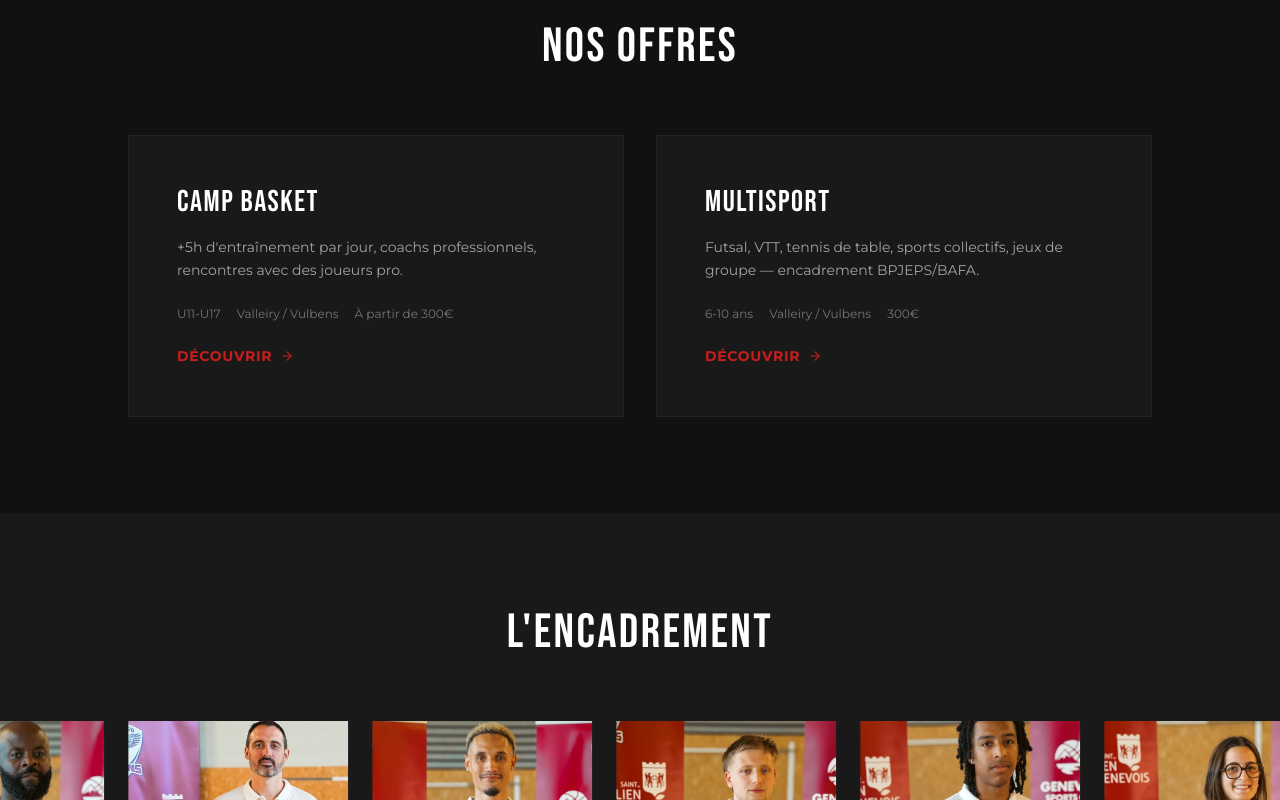
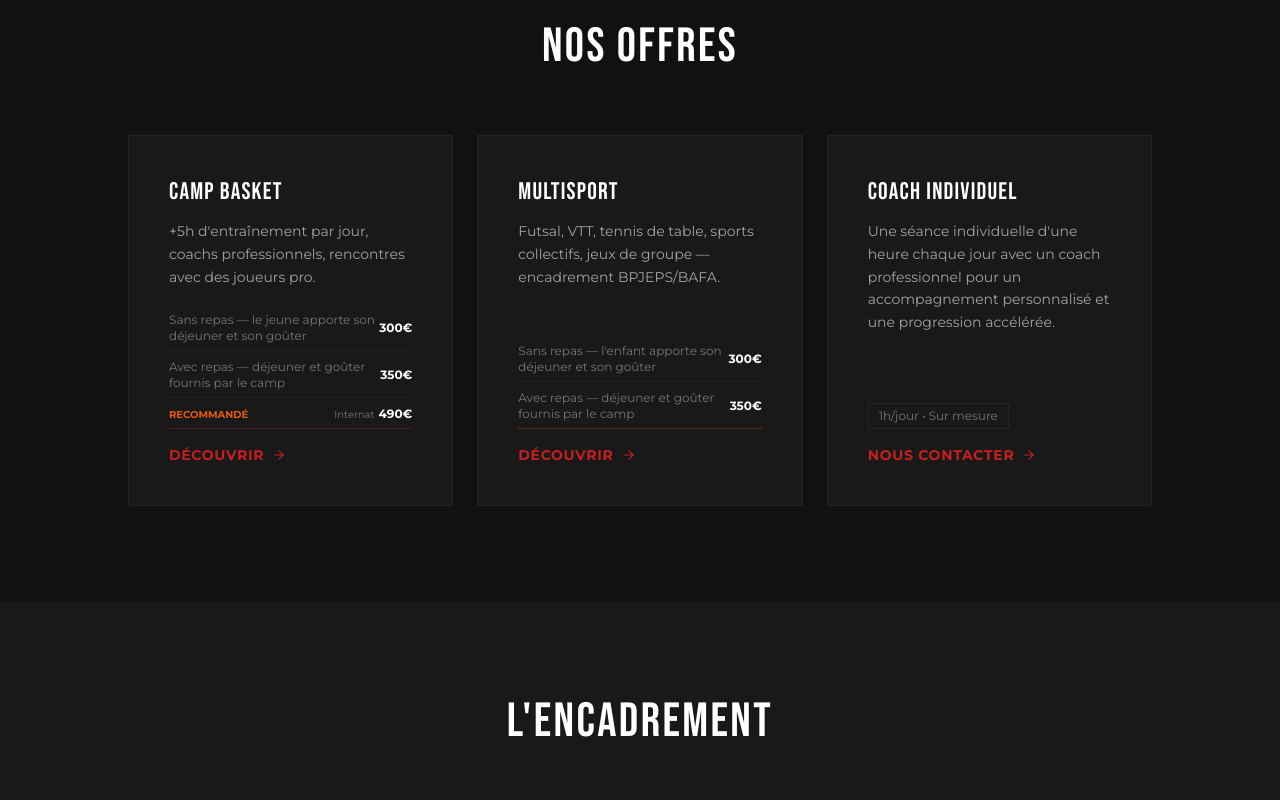
Before and after one commit to rayantech-iot/summer-camp-St-Ju, a Next.js app: page / in a window 1280 px wide. Shown: the part 2000-2800 px from the top of the page. Built offline with nearby package versions, Linux system fonts and the light colour scheme; no server answers; the database is empty.

Commit message:
U.S EDITION, recommandé→internat, offres détaillées accueil, coach individuel

```diff
--- a/src/app/camp-basket/page.tsx
+++ b/src/app/camp-basket/page.tsx
@@ -101,16 +101,16 @@ export default function CampBasketPage() {
                   <div className="font-heading text-5xl text-gsc-red mt-4">{basketOffer?.price_externat || 300}€</div>
                   <p className="text-sm text-gsc-white/50 mt-2">{t('campBasket.pricing.perWeek')}</p>
                 </div>
-                <div className="bg-gsc-gray/30 p-8 border border-gsc-red/30 relative">
-                  <div className="absolute -top-3 -right-3 bg-gsc-orange text-white text-xs font-bold px-3 py-1 uppercase tracking-wider">
-                    {t('campBasket.pricing.recommended')}
-                  </div>
+                <div className="bg-gsc-gray/30 p-8 border border-gsc-gray/30">
                   <div className="font-heading text-xl text-gsc-white tracking-wider">{t('campBasket.pricing.externat')}</div>
                   <p className="text-xs text-gsc-white/40 mt-1">{t('campBasket.pricing.externatAvecRepas')}</p>
                   <div className="font-heading text-5xl text-gsc-red mt-4">{basketOffer?.price_externat_avec_repas || 350}€</div>
                   <p className="text-sm text-gsc-white/50 mt-2">{t('campBasket.pricing.perWeek')}</p>
                 </div>
-                <div className="bg-gsc-gray/30 p-8 border border-gsc-gray/30">
+                <div className="bg-gsc-gray/30 p-8 border border-gsc-red/30 relative">
+                  <div className="absolute -top-3 -right-3 bg-gsc-orange text-white text-xs font-bold px-3 py-1 uppercase tracking-wider">
+                    {t('campBasket.pricing.recommended')}
+                  </div>
                   <div className="font-heading text-xl text-gsc-white tracking-wider">{t('campBasket.pricing.internat')}</div>
                   <p className="text-xs text-gsc-white/40 mt-1">{t('campBasket.pricing.internatDesc')}</p>
                   <div className="font-heading text-5xl text-gsc-red mt-4">{basketOffer?.price_internat || 490}€</div>
--- a/src/app/page.tsx
+++ b/src/app/page.tsx
@@ -204,37 +204,68 @@ export default function Home() {
             <h2 className="font-heading text-4xl sm:text-5xl text-gsc-white tracking-wider text-center mb-16">
               {t('offers.title')}
             </h2>
-            <div className="grid grid-cols-1 md:grid-cols-2 gap-8">
+            <div className="grid grid-cols-1 md:grid-cols-3 gap-6">
               <Link href="/camp-basket" className="group block">
-                <div className="bg-gsc-gray/20 p-8 sm:p-12 border border-gsc-gray/30 group-hover:border-gsc-red/50 transition-all h-full">
-                  <h3 className="font-heading text-3xl text-gsc-white tracking-wider">{t('offers.basket.title')}</h3>
-                  <p className="mt-4 text-gsc-white/60 text-sm leading-relaxed">
+                <div className="bg-gsc-gray/20 p-8 sm:p-10 border border-gsc-gray/30 group-hover:border-gsc-red/50 transition-all h-full flex flex-col">
+                  <h3 className="font-heading text-2xl text-gsc-white tracking-wider">{t('offers.basket.title')}</h3>
+                  <p className="mt-3 text-gsc-white/60 text-sm leading-relaxed flex-1">
                     {t('offers.basket.desc')}
                   </p>
-                  <div className="mt-6 flex flex-wrap gap-4 text-xs text-gsc-white/40">
-                    <span>U11-U17</span>
-                    <span>Valleiry / Vulbens</span>
-                    <span>{t('offers.basket.from')} {basketOffer?.price_externat || 300}€</span>
+                  <div className="mt-6 space-y-2 text-xs">
+                    <div className="flex justify-between items-center border-b border-gsc-gray/30 pb-1.5">
+                      <span className="text-gsc-white/40">{t('campBasket.pricing.externatSansRepas')}</span>
+                      <span className="text-gsc-white font-bold">{basketOffer?.price_externat || 300}€</span>
+                    </div>
+                    <div className="flex justify-between items-center border-b border-gsc-gray/30 pb-1.5">
+                      <span className="text-gsc-white/40">{t('campBasket.pricing.externatAvecRepas')}</span>
+                      <span className="text-gsc-white font-bold">{basketOffer?.price_externat_avec_repas || 350}€</span>
+                    </div>
+                    <div className="flex justify-between items-center border-b border-gsc-red/30 pb-1.5">
+                      <span className="text-gsc-orange text-[10px] font-bold uppercase">{t('campBasket.pricing.recommended')}</span>
+                      <span className="flex items-center gap-1">
+                        <span className="text-gsc-white/40 text-[10px]">{t('campBasket.pricing.internat')}</span>
+                        <span className="text-gsc-white font-bold">{basketOffer?.price_internat || 490}€</span>
+                      </span>
+                    </div>
                   </div>
-                  <span className="mt-6 inline-flex items-center gap-2 text-gsc-red font-bold uppercase text-sm tracking-wider group-hover:gap-3 transition-all">
+                  <span className="mt-4 inline-flex items-center gap-2 text-gsc-red font-bold uppercase text-sm tracking-wider group-hover:gap-3 transition-all">
                     {t('offers.basket.cta')} <ArrowRight size={14} />
                   </span>
                 </div>
               </Link>
               <Link href="/multisport" className="group block">
-                <div className="bg-gsc-gray/20 p-8 sm:p-12 border border-gsc-gray/30 group-hover:border-gsc-red/50 transition-all h-full">
-                  <h3 className="font-heading text-3xl text-gsc-white tracking-wider">{t('offers.multi.title')}</h3>
-                  <p className="mt-4 text-gsc-white/60 text-sm leading-relaxed">
+                <div className="bg-gsc-gray/20 p-8 sm:p-10 border border-gsc-gray/30 group-hover:border-gsc-red/50 transition-all h-full flex flex-col">
+                  <h3 className="font-heading text-2xl text-gsc-white tracking-wider">{t('offers.multi.title')}</h3>
+                  <p className="mt-3 text-gsc-white/60 text-sm leading-relaxed flex-1">
                     {t('offers.multi.desc')}
                   </p>
-                  <div className="mt-6 flex flex-wrap gap-4 text-xs text-gsc-white/40">
-                    <span>6-10 ans</span>
-                    <span>Valleiry / Vulbens</span>
-                    <span>{multiOffer?.price_externat || 300}€</span>
+                  <div className="mt-6 space-y-2 text-xs">
+                    <div className="flex justify-between items-center border-b border-gsc-gray/30 pb-1.5">
+                      <span className="text-gsc-white/40">{t('multisport.pricing.externatSansRepas')}</span>
+                      <span className="text-gsc-white font-bold">{multiOffer?.price_externat || 300}€</span>
+                    </div>
+                    <div className="flex justify-between items-center border-b border-gsc-orange/30 pb-1.5">
+                      <span className="text-gsc-white/40">{t('multisport.pricing.externatAvecRepas')}</span>
+                      <span className="text-gsc-white font-bold">{multiOffer?.price_externat_avec_repas || 350}€</span>
+                    </div>
                   </div>
-                  <span className="mt-6 inline-flex items-center gap-2 text-gsc-red font-bold uppercase text-sm tracking-wider group-hover:gap-3 transition-all">
+                  <span className="mt-4 inline-flex items-center gap-2 text-gsc-red font-bold uppercase text-sm tracking-wider group-hover:gap-3 transition-all">
                     {t('offers.multi.cta')} <ArrowRight size={14} />
                   </span>
+                </div>
+              </Link>
+              <Link href="/contact" className="group block">
+                <div className="bg-gsc-gray/20 p-8 sm:p-10 border border-gsc-gray/30 group-hover:border-gsc-red/50 transition-all h-full flex flex-col">
+                  <h3 className="font-heading text-2xl text-gsc-white tracking-wider">{t('offers.coach.title')}</h3>
+                  <p className="mt-3 text-gsc-white/60 text-sm leading-relaxed flex-1">
+                    {t('offers.coach.desc')}
+                  </p>
+                  <div className="mt-6 flex flex-wrap gap-2 text-xs text-gsc-white/40">
+                    <span className="border border-gsc-gray/40 px-2.5 py-1">{t('offers.coach.perDay')}</span>
+                  </div>
+                  <div className="mt-4 flex items-center gap-2 text-gsc-red font-bold uppercase text-sm tracking-wider group-hover:gap-3 transition-all">
+                    {t('offers.coach.contact')} <ArrowRight size={14} />
+                  </div>
                 </div>
               </Link>
             </div>
--- a/src/lib/i18n/translations.ts
+++ b/src/lib/i18n/translations.ts
@@ -13,7 +13,7 @@ const fr: Translations = {
   'nav.faq': 'FAQ',
   'nav.contact': 'Contact',
   'nav.register': "Je m'inscris",
-  'nav.usEdition': 'US EDITION',
+  'nav.usEdition': 'U.S EDITION',
   'nav.menu': 'Menu',
 
   // Hero
@@ -54,6 +54,10 @@ const fr: Translations = {
   'offers.multi.title': 'Multisport',
   'offers.multi.desc': 'Futsal, VTT, tennis de table, sports collectifs, jeux de groupe — encadrement BPJEPS/BAFA.',
   'offers.multi.cta': 'Découvrir',
+  'offers.coach.title': 'Coach Individuel',
+  'offers.coach.desc': 'Une séance individuelle d\'une heure chaque jour avec un coach professionnel pour un accompagnement personnalisé et une progression accélérée.',
+  'offers.coach.contact': 'Nous contacter',
+  'offers.coach.perDay': '1h/jour • Sur mesure',
 
   // Coaching section
   'coaching.title': "L'encadrement",
@@ -278,7 +282,7 @@ const fr: Translations = {
   'upcoming.title': 'Éditions à venir',
   'upcoming.basket': 'Camp Basket',
   'upcoming.multisport': 'Multisport',
-  'usEdition.hero.title': 'US EDITION',
+  'usEdition.hero.title': 'U.S EDITION',
   'usEdition.hero.subtitle': 'Une expérience basket unique aux États-Unis — à venir.',
   'usEdition.comingSoon': 'COMING SOON',
   'usEdition.desc': "Le Genevois Summer Camp prépare une édition exceptionnelle aux États-Unis. Une immersion totale dans l'univers du basketball américain, entre camps d'entraînement, visites de campus universitaires et découverte de la culture NBA. Plus d'informations à venir.",
@@ -339,6 +343,10 @@ const en: Translations = {
   'offers.multi.title': 'Multisport',
   'offers.multi.desc': 'Futsal, mountain biking, table tennis, team sports, group games — BAFA certified.',
   'offers.multi.cta': 'Discover',
+  'offers.coach.title': 'Personal Coaching',
+  'offers.coach.desc': 'A one-hour individual session every day with a professional coach for personalized guidance and accelerated progress.',
+  'offers.coach.contact': 'Contact us',
+  'offers.coach.perDay': '1h/day • Tailored program',
 
   // Coaching section
   'coaching.title': 'Our coaches',
```
